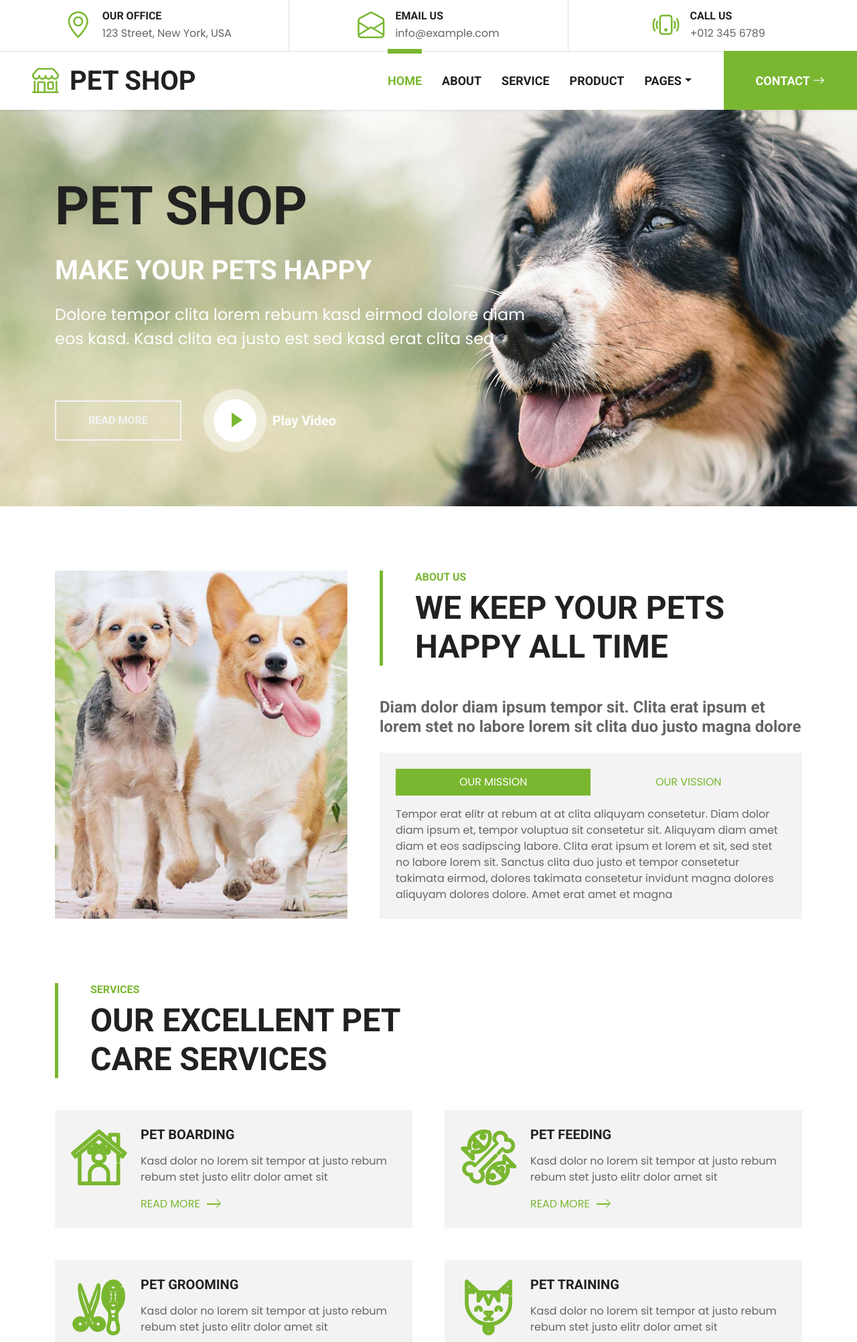
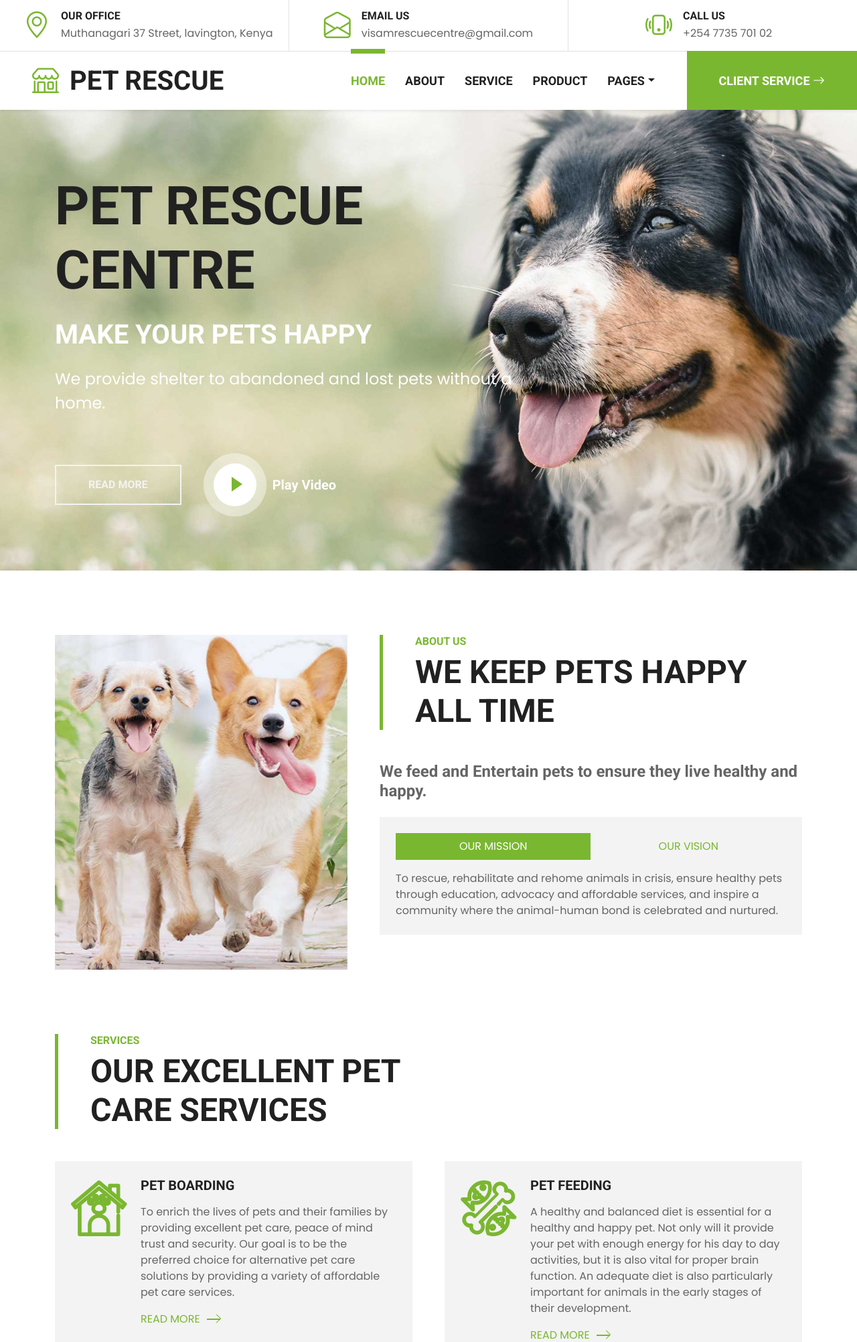
Before and after one commit to samuelstones/djangoprojectstones4, a Django app: page /homepage/ in a window 1280 px wide. Shown: the top 2004 px of the page at 67% size. Run offline with Django 4.2, Linux system fonts and the light colour scheme; some libraries are stand-ins or nearby versions.

Commit message:
django project

```diff
--- a/djangoProjectstones4/models.py
+++ b/djangoProjectstones4/models.py
@@ -8,7 +8,7 @@ class employees(models.Model):
     number = models.IntegerField(blank=True, null=False)
     ethnicity = models.CharField(max_length=50, blank=True, null=False)
     phone = models.IntegerField(default=254773570102, blank=True, null=False)
-    Amount = models.IntegerField(default=3, blank=True, null=False)
+    Amount = models.IntegerField(default= 0, blank=True, null=False)
 
 
 def __str__(self):
--- a/templates/homepage.html
+++ b/templates/homepage.html
@@ -8,6 +8,9 @@
     <meta content="Free HTML Templates" name="keywords">
     <meta content="Free HTML Templates" name="description">
     {% load static %}
+
+
+
 
     <!-- Favicon -->
     <link href="img/favicon.ico" rel="icon">
@@ -39,7 +42,7 @@
                     <i class="bi bi-geo-alt fs-1 text-primary me-3"></i>
                     <div class="text-start">
                         <h6 class="text-uppercase mb-1">Our Office</h6>
-                        <span>123 Street, New York, USA</span>
+                        <span>Muthanagari 37 Street, lavington, Kenya</span>
                     </div>
                 </div>
             </div>
@@ -48,7 +51,7 @@
                     <i class="bi bi-envelope-open fs-1 text-primary me-3"></i>
                     <div class="text-start">
                         <h6 class="text-uppercase mb-1">Email Us</h6>
-                        <span>info@example.com</span>
+                        <span>visamrescuecentre@gmail.com</span>
                     </div>
                 </div>
             </div>
@@ -57,7 +60,7 @@
                     <i class="bi bi-phone-vibrate fs-1 text-primary me-3"></i>
                     <div class="text-start">
                         <h6 class="text-uppercase mb-1">Call Us</h6>
-                        <span>+012 345 6789</span>
+                        <span>+254 7735 701 02</span>
                     </div>
                 </div>
             </div>
@@ -69,7 +72,7 @@
     <!-- Navbar Start -->
     <nav class="navbar navbar-expand-lg bg-white navbar-light shadow-sm py-3 py-lg-0 px-3 px-lg-0">
         <a href="index.html" class="navbar-brand ms-lg-5">
-            <h1 class="m-0 text-uppercase text-dark"><i class="bi bi-shop fs-1 text-primary me-3"></i>Pet Shop</h1>
+            <h1 class="m-0 text-uppercase text-dark"><i class="bi bi-shop fs-1 text-primary me-3"></i>Pet Rescue</h1>
         </a>
         <button class="navbar-toggler" type="button" data-bs-toggle="collapse" data-bs-target="#navbarCollapse">
             <span class="navbar-toggler-icon"></span>
@@ -90,7 +93,7 @@
                         <a href="detail.html" class="dropdown-item">Blog Detail</a>
                     </div>
                 </div>
-                <a href="contact.html" class="nav-item nav-link nav-contact bg-primary text-white px-5 ms-lg-5">Contact <i class="bi bi-arrow-right"></i></a>
+                <a href="{% url 'index' %}" class="nav-item nav-link nav-contact bg-primary text-white px-5 ms-lg-5">Client service <i class="bi bi-arrow-right"></i></a>
             </div>
         </div>
     </nav>
@@ -102,9 +105,9 @@
         <div class="container py-5">
             <div class="row justify-content-start">
                 <div class="col-lg-8 text-center text-lg-start">
-                    <h1 class="display-1 text-uppercase text-dark mb-lg-4">Pet Shop</h1>
+                    <h1 class="display-1 text-uppercase text-dark mb-lg-4">Pet Rescue Centre</h1>
                     <h1 class="text-uppercase text-white mb-lg-4">Make Your Pets Happy</h1>
-                    <p class="fs-4 text-white mb-lg-4">Dolore tempor clita lorem rebum kasd eirmod dolore diam eos kasd. Kasd clita ea justo est sed kasd erat clita sea</p>
+                    <p class="fs-4 text-white mb-lg-4">We provide shelter to abandoned and lost pets without a home.</p>
                     <div class="d-flex align-items-center justify-content-center justify-content-lg-start pt-5">
                         <a href="" class="btn btn-outline-light border-2 py-md-3 px-md-5 me-5">Read More</a>
                         <button type="button" class="btn-play" data-bs-toggle="modal"
@@ -153,9 +156,9 @@
                 <div class="col-lg-7">
                     <div class="border-start border-5 border-primary ps-5 mb-5">
                         <h6 class="text-primary text-uppercase">About Us</h6>
-                        <h1 class="display-5 text-uppercase mb-0">We Keep Your Pets Happy All Time</h1>
+                        <h1 class="display-5 text-uppercase mb-0">We Keep  Pets Happy All Time</h1>
                     </div>
-                    <h4 class="text-body mb-4">Diam dolor diam ipsum tempor sit. Clita erat ipsum et lorem stet no labore lorem sit clita duo justo magna dolore</h4>
+                    <h4 class="text-body mb-4">We feed and Entertain pets to ensure they live healthy and happy.</h4>
                     <div class="bg-light p-4">
                         <ul class="nav nav-pills justify-content-between mb-3" id="pills-tab" role="tablist">
                             <li class="nav-item w-50" role="presentation">
@@ -166,15 +169,15 @@
                             <li class="nav-item w-50" role="presentation">
                                 <button class="nav-link text-uppercase w-100" id="pills-2-tab" data-bs-toggle="pill"
                                     data-bs-target="#pills-2" type="button" role="tab" aria-controls="pills-2"
-                                    aria-selected="false">Our Vission</button>
+                                    aria-selected="false">Our Vision</button>
                             </li>
                         </ul>
                         <div class="tab-content" id="pills-tabContent">
                             <div class="tab-pane fade show active" id="pills-1" role="tabpanel" aria-labelledby="pills-1-tab">
-                                <p class="mb-0">Tempor erat elitr at rebum at at clita aliquyam consetetur. Diam dolor diam ipsum et, tempor voluptua sit consetetur sit. Aliquyam diam amet diam et eos sadipscing labore. Clita erat ipsum et lorem et sit, sed stet no labore lorem sit. Sanctus clita duo justo et tempor consetetur takimata eirmod, dolores takimata consetetur invidunt magna dolores aliquyam dolores dolore. Amet erat amet et magna</p>
+                                <p class="mb-0">To rescue, rehabilitate and rehome animals in crisis, ensure healthy pets through education, advocacy and affordable services, and inspire a community where the animal-human bond is celebrated and nurtured.</p>
                             </div>
                             <div class="tab-pane fade" id="pills-2" role="tabpanel" aria-labelledby="pills-2-tab">
-                                <p class="mb-0">Tempor erat elitr at rebum at at clita aliquyam consetetur. Diam dolor diam ipsum et, tempor voluptua sit consetetur sit. Aliquyam diam amet diam et eos sadipscing labore. Clita erat ipsum et lorem et sit, sed stet no labore lorem sit. Sanctus clita duo justo et tempor consetetur takimata eirmod, dolores takimata consetetur invidunt magna dolores aliquyam dolores dolore. Amet erat amet et magna</p>
+                                <p class="mb-0">Recognition and respect for animal rights in society.</p>
                             </div>
                         </div>
                     </div>
@@ -198,7 +201,7 @@
                         <i class="flaticon-house display-1 text-primary me-4"></i>
                         <div>
                             <h5 class="text-uppercase mb-3">Pet Boarding</h5>
-                            <p>Kasd dolor no lorem sit tempor at justo rebum rebum stet justo elitr dolor amet sit</p>
+                            <p>To enrich the lives of pets and their families by providing excellent pet care, peace of mind trust and security. Our goal is to be the preferred choice for alternative pet care solutions by providing a variety of affordable pet care services.</p>
                             <a class="text-primary text-uppercase" href="">Read More<i class="bi bi-chevron-right"></i></a>
                         </div>
                     </div>
@@ -208,7 +211,7 @@
                         <i class="flaticon-food display-1 text-primary me-4"></i>
                         <div>
                             <h5 class="text-uppercase mb-3">Pet Feeding</h5>
-                            <p>Kasd dolor no lorem sit tempor at justo rebum rebum stet justo elitr dolor amet sit</p>
+                            <p>A healthy and balanced diet is essential for a healthy and happy pet. Not only will it provide your pet with enough energy for his day to day activities, but it is also vital for proper brain function. An adequate diet is also particularly important for animals in the early stages of their development.</p>
                             <a class="text-primary text-uppercase" href="">Read More<i class="bi bi-chevron-right"></i></a>
                         </div>
                     </div>
@@ -218,7 +221,7 @@
                         <i class="flaticon-grooming display-1 text-primary me-4"></i>
                         <div>
                             <h5 class="text-uppercase mb-3">Pet Grooming</h5>
-                            <p>Kasd dolor no lorem sit tempor at justo rebum rebum stet justo elitr dolor amet sit</p>
+                            <p>We Provide quality grooming by educated and skilled professional.</p>
                             <a class="text-primary text-uppercase" href="">Read More<i class="bi bi-chevron-right"></i></a>
                         </div>
                     </div>
--- a/templates/index.html
+++ b/templates/index.html
@@ -3,7 +3,7 @@
   <head>
     <meta charset="utf-8">
     <meta name="viewport" content="width=device-width, initial-scale=1">
-    <title>Emobilis1p</title>
+    <title>Database</title>
   </head>
   <body>
 
```
